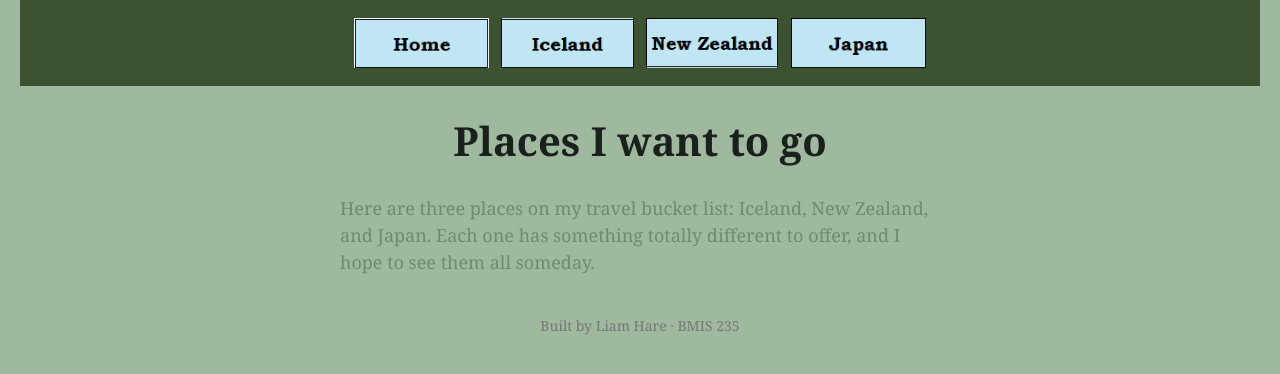
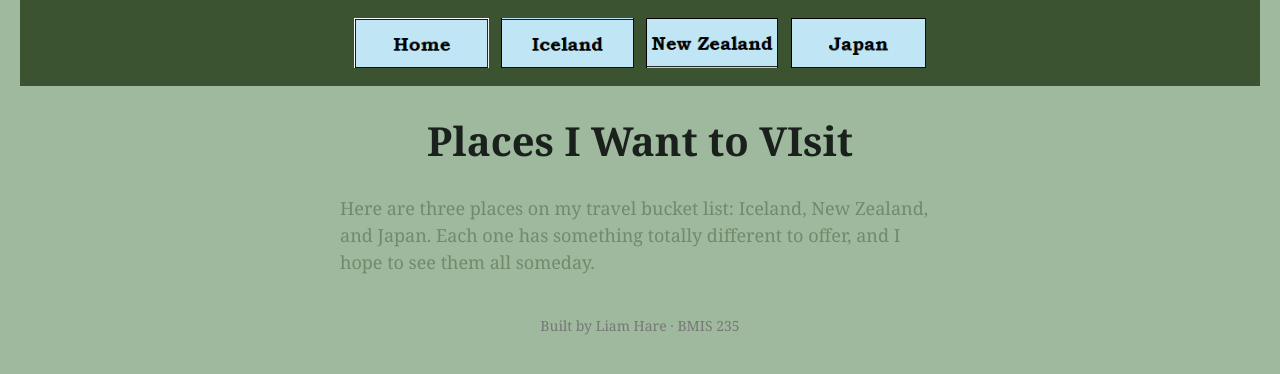
Before and after one commit to hareliam/bmis235-html-3, a plain HTML site: page index.html in a window 1280 px wide. Drawn offline with Linux system fonts and the light colour scheme.

Commit message:
Correct heading text for travel list

```diff
--- a/index.html
+++ b/index.html
@@ -28,7 +28,7 @@
     <a href="Japan.html"><img src="img/Japan.png" alt="Japan"></a>
 </nav>
 
-<h1>Places I want to go</h1>
+<h1>Places I Want to VIsit</h1>
 <p>Here are three places on my travel bucket list: Iceland, New Zealand, and Japan. Each one has something totally different to offer, and I hope to see them all someday.</p>
 <p></p>
 
```
